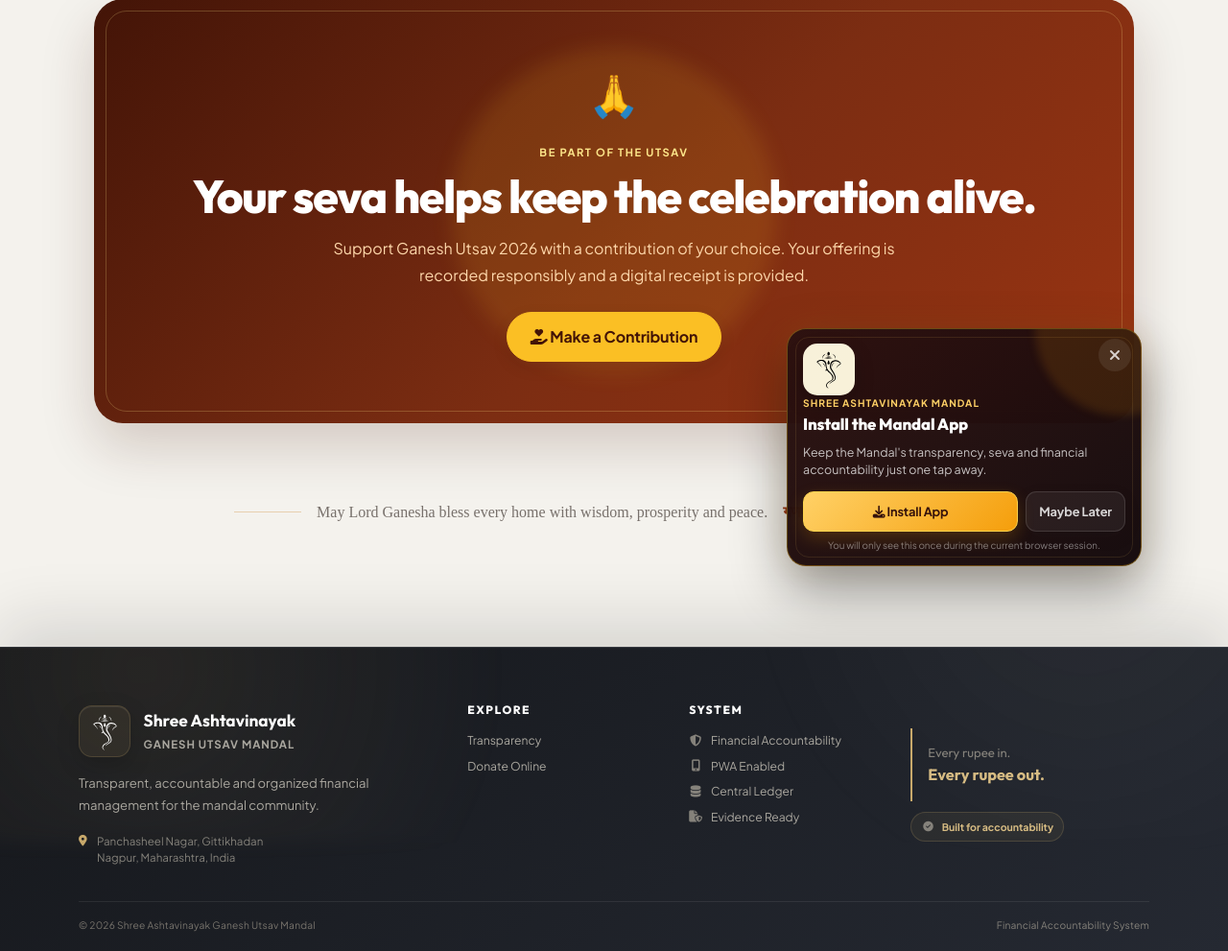
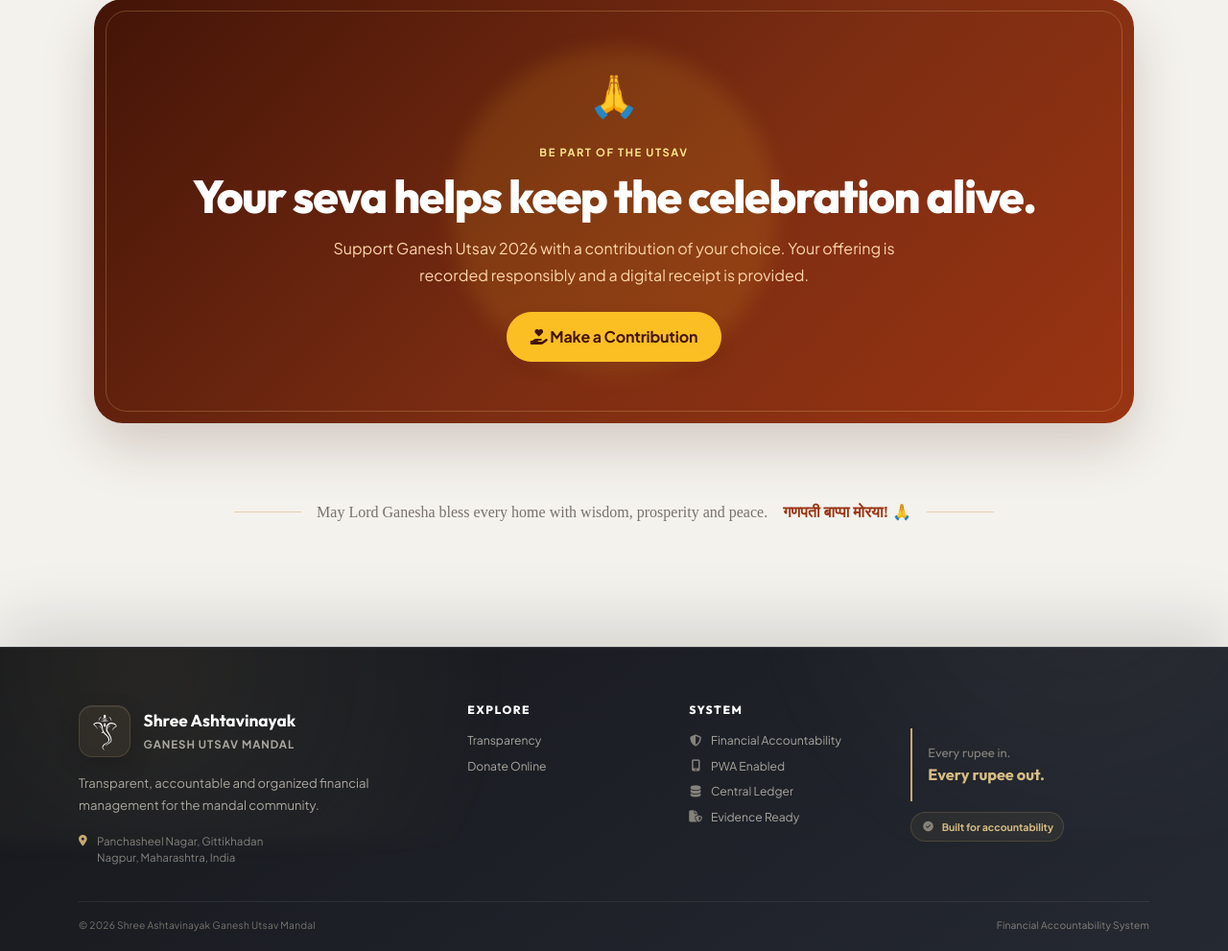
Before and after one commit to 1Y20ash/MandalFinance, a Flask app: page /transparency in a window 1280 px wide. Shown: the part 2002-2993 px from the top of the page at 96% size. Run offline with Flask 3, Linux system fonts and the light colour scheme; data that the repository does not hold is empty.

Commit message:
fix: make landing PWA install a non-blocking card

```diff
--- a/app/templates/public/transparency.html
+++ b/app/templates/public/transparency.html
@@ -112,20 +112,19 @@
     <div class="closing-line"></div>
 </section>
 
-<div id="pwaInstallPrompt" class="pwa-install-backdrop" role="dialog" aria-modal="true" aria-labelledby="pwaInstallTitle" aria-describedby="pwaInstallText" hidden>
+<div id="pwaInstallPrompt" class="pwa-install-backdrop" role="region" aria-label="Install Mandal app" hidden>
     <div class="pwa-install-card">
         <div class="pwa-install-aura" aria-hidden="true"></div>
-        <button type="button" class="pwa-install-close" id="pwaInstallClose" aria-label="Close install prompt"><i class="fa-solid fa-xmark"></i></button>
+        <button type="button" class="pwa-install-close" id="pwaInstallClose" aria-label="Close install card"><i class="fa-solid fa-xmark"></i></button>
         <div class="pwa-install-content">
-            <img class="pwa-install-logo" src="{{ url_for('static', filename='img/icon-192.svg') }}" alt="Ganesh logo">
-            <span class="pwa-install-kicker">Shree Ashtavinayak Mandal</span>
-            <h2 id="pwaInstallTitle" class="pwa-install-title">Install the Mandal App</h2>
-            <p id="pwaInstallText" class="pwa-install-text">Keep the Mandal's transparency, seva and financial accountability just one tap away.</p>
-
-            <div class="pwa-install-steps" aria-label="Android and desktop installation steps">
-                <div class="pwa-install-step"><span class="pwa-install-step-number">1</span><span>Tap <strong>Install App</strong> to add Mandal Finance to your device.</span></div>
-                <div class="pwa-install-step"><span class="pwa-install-step-number">2</span><span>Open it from your Home Screen like a normal app.</span></div>
+            <div class="pwa-install-header">
+                <img class="pwa-install-logo" src="{{ url_for('static', filename='img/icon-192.svg') }}" alt="Ganesh logo">
+                <div class="pwa-install-copy">
+                    <span class="pwa-install-kicker">Shree Ashtavinayak Mandal</span>
+                    <h2 class="pwa-install-title">Install the Mandal App</h2>
+                </div>
             </div>
+            <p class="pwa-install-text">Keep Mandal transparency, seva and financial accountability just one tap away.</p>
 
             <div class="pwa-install-ios-note" id="pwaInstallIosNote">
                 <strong>On iPhone or iPad:</strong> tap Safari's <strong>Share</strong> button <i class="fa-solid fa-arrow-up-from-bracket" aria-hidden="true"></i>, then choose <strong>Add to Home Screen</strong>.
@@ -135,7 +134,7 @@
                 <button type="button" class="btn pwa-install-primary" id="pwaInstallAction"><i class="fa-solid fa-download"></i> Install App</button>
                 <button type="button" class="btn pwa-install-secondary" id="pwaInstallLater">Maybe Later</button>
             </div>
-            <p class="pwa-install-hint" id="pwaInstallHint">You will only see this once during the current browser session.</p>
+            <p class="pwa-install-hint" id="pwaInstallHint">One tap installs the app when your browser supports direct PWA installation.</p>
         </div>
     </div>
 </div>
@@ -160,38 +159,35 @@
         window.matchMedia('(display-mode: standalone)').matches ||
         window.matchMedia('(display-mode: fullscreen)').matches;
 
-    const hidePrompt = () => {
-        prompt.classList.remove('is-visible');
-        window.setTimeout(() => { prompt.hidden = true; }, 260);
-        document.body.classList.remove('pwa-install-open');
+    const wasShownThisSession = () => {
+        try { return sessionStorage.getItem(sessionKey) === '1'; } catch (_) { return false; }
     };
 
     const markShown = () => {
         try { sessionStorage.setItem(sessionKey, '1'); } catch (_) {}
     };
 
+    const hidePrompt = () => {
+        prompt.classList.remove('is-visible');
+        window.setTimeout(() => { prompt.hidden = true; }, 260);
+    };
+
     const showPrompt = () => {
-        if (isStandalone || prompt.classList.contains('is-visible')) return;
-        let alreadyShown = false;
-        try { alreadyShown = sessionStorage.getItem(sessionKey) === '1'; } catch (_) {}
-        if (alreadyShown) return;
+        if (isStandalone || wasShownThisSession() || prompt.classList.contains('is-visible')) return;
         markShown();
         if (isIOS) {
             card.classList.add('is-ios');
             action.innerHTML = '<i class="fa-solid fa-share-nodes"></i> How to Install';
-            hint.textContent = 'iOS uses Safari\'s Add to Home Screen option instead of a native install prompt.';
+            hint.textContent = 'iOS does not expose a one-click web install API; use Share → Add to Home Screen.';
         }
         prompt.hidden = false;
-        requestAnimationFrame(() => {
-            prompt.classList.add('is-visible');
-            document.body.classList.add('pwa-install-open');
-        });
+        requestAnimationFrame(() => prompt.classList.add('is-visible'));
     };
 
     window.addEventListener('beforeinstallprompt', (event) => {
         event.preventDefault();
         deferredPrompt = event;
-        action.innerHTML = '<i class="fa-solid fa-download"></i> Install App';
+        if (!isStandalone && !isIOS) showPrompt();
     });
 
     window.addEventListener('appinstalled', () => {
@@ -201,28 +197,23 @@
 
     action.addEventListener('click', async () => {
         if (isIOS) {
-            hint.textContent = 'In Safari: Share ↑ → Add to Home Screen → Add.';
+            hint.textContent = 'Safari: Share ↑ → Add to Home Screen → Add.';
             return;
         }
-        if (!deferredPrompt) {
-            hint.textContent = 'If no install dialog appears, open your browser menu and choose “Install app” or “Add to Home Screen”.';
-            return;
-        }
-        deferredPrompt.prompt();
-        try { await deferredPrompt.userChoice; } catch (_) {}
+        if (!deferredPrompt) return;
+        try {
+            await deferredPrompt.prompt();
+            await deferredPrompt.userChoice;
+        } catch (_) {}
         deferredPrompt = null;
         hidePrompt();
     });
 
     [close, later].forEach(button => button.addEventListener('click', hidePrompt));
-    prompt.addEventListener('click', (event) => {
-        if (event.target === prompt) hidePrompt();
-    });
-    document.addEventListener('keydown', (event) => {
-        if (event.key === 'Escape' && prompt.classList.contains('is-visible')) hidePrompt();
-    });
 
-    if (!isStandalone) window.setTimeout(showPrompt, 900);
+    if (isIOS && !isStandalone) {
+        window.setTimeout(showPrompt, 900);
+    }
 })();
 </script>
 {% endblock %}
```
